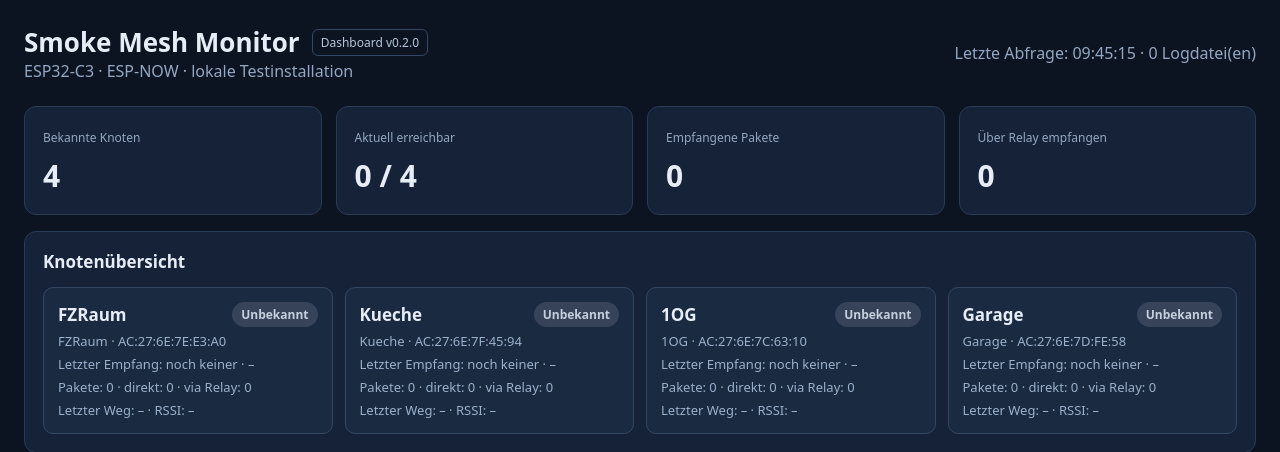
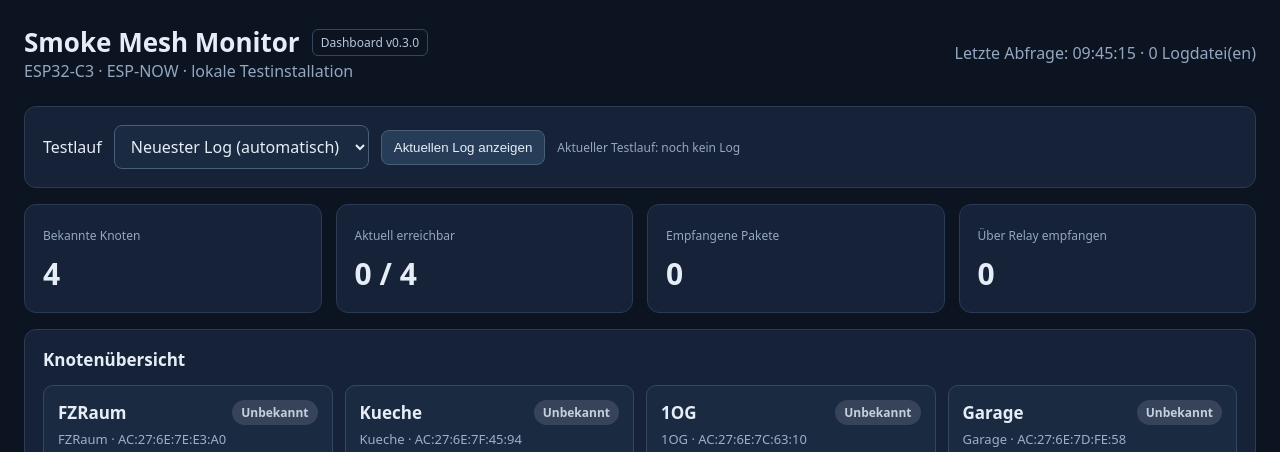
Before and after one commit to lexxi/smoke-listener-mesh, a Flask app: page / in a window 1280 px wide. Shown: the top 452 px of the page. Run offline with Flask 3, Linux system fonts and the light colour scheme; data that the repository does not hold is empty.

Commit message:
ui: add log-session selector and v0.3.0 dashboard version

```diff
--- a/web/templates/index.html
+++ b/web/templates/index.html
@@ -9,6 +9,10 @@
 header{display:flex;align-items:center;justify-content:space-between;flex-wrap:wrap;gap:16px;margin-bottom:24px}
 h1{font-size:26px;margin:0}h2{font-size:17px;margin:0 0 14px}
 small,.muted{color:#95a7c0}small{font-size:12px}
+.sessionbar{display:flex;align-items:center;gap:12px;flex-wrap:wrap}
+.sessionbar select{max-width:min(100%,460px);background:#1a2a40;border:1px solid #476077;border-radius:8px;color:#e6edf7;padding:9px 12px;font:inherit}
+.sessionbar button{background:#263c57;border:1px solid #476077;border-radius:8px;color:#e6edf7;padding:9px 12px;cursor:pointer}
+.sessionbar button:hover{background:#344b6c}
 .grid{display:grid;grid-template-columns:repeat(4,minmax(0,1fr));gap:14px}
 .panel{background:#152237;border:1px solid #2a3b54;border-radius:12px;padding:18px;margin-bottom:16px}
 .metric{font-size:30px;font-weight:700;margin-top:8px}.two{display:grid;grid-template-columns:1fr 1fr;gap:16px}
@@ -33,8 +37,14 @@ th{color:#b6c5d9;font-weight:600}
 </style>
 </head>
 <body>
-<header><div><div style="display:flex;align-items:center;gap:12px;flex-wrap:wrap"><h1>Smoke Mesh Monitor</h1><small style="border:1px solid #354760;border-radius:6px;padding:4px 8px;color:#b6c5d9">Dashboard v0.2.0</small></div><div class="muted">ESP32-C3 · ESP-NOW · lokale Testinstallation</div></div>
+<header><div><div style="display:flex;align-items:center;gap:12px;flex-wrap:wrap"><h1>Smoke Mesh Monitor</h1><small style="border:1px solid #354760;border-radius:6px;padding:4px 8px;color:#b6c5d9">Dashboard v0.3.0</small></div><div class="muted">ESP32-C3 · ESP-NOW · lokale Testinstallation</div></div>
 <div id="updated" class="muted">Lade Daten …</div></header>
+<section class="panel sessionbar" aria-label="Testlauf auswählen">
+<label for="session">Testlauf</label>
+<select id="session" aria-label="Testlauf"><option value="">Neuester Log (automatisch)</option></select>
+<button id="latest" type="button">Aktuellen Log anzeigen</button>
+<small id="session-note" class="muted">Die Statistiken beziehen sich auf einen Log.</small>
+</section>
 <section class="grid">
 <div class="panel"><small>Bekannte Knoten</small><div id="count" class="metric">–</div></div>
 <div class="panel"><small>Aktuell erreichbar</small><div id="online" class="metric">–</div></div>
@@ -54,6 +64,30 @@ th{color:#b6c5d9;font-weight:600}
 <div class="warn">Experimenteller Mesh-Monitor – keine zertifizierte Brandmeldeanlage. „Online“ bedeutet nur, dass kürzlich ein authentifiziertes Paket am Logger angekommen ist. RSSI gehört zum letzten Funk-Hop. Nicht als alleinige Alarmierung verwenden.</div>
 <script>
 const $ = id => document.getElementById(id);
+let selectedSession = "";
+$("session").addEventListener("change", e => {selectedSession=e.target.value;refresh();});
+$("latest").addEventListener("click", () => {selectedSession="";$("session").value="";refresh();});
+function updateSessions(data){
+ const control=$("session");
+ const previous=control.value;
+ const sessions=data.sessions||[];
+ const ids=sessions.map(s=>s.id);
+ const fingerprint=ids.join("\n");
+ if(control.dataset.fingerprint!==fingerprint){
+   clear(control);
+   const automatic=el("option","Neuester Log (automatisch)");automatic.value="";
+   control.appendChild(automatic);
+   sessions.forEach(s=>{
+     const o=el("option",s.label+(s.active?" · ausgewählt":""));
+     o.value=s.id;control.appendChild(o);
+   });
+   control.dataset.fingerprint=fingerprint;
+ }
+ control.value=selectedSession;
+ $("session-note").textContent=selectedSession
+  ? "Archivansicht: Status zeigt den zeitlichen Abstand zu heute."
+  : "Aktueller Testlauf: "+(sessions.find(s=>s.active)?.label||"noch kein Log");
+}
 function el(tag, text, cls) { const e=document.createElement(tag); if(text!==undefined && text!==null)e.textContent=String(text); if(cls)e.className=cls; return e; }
 function clear(parent) { parent.replaceChildren(); }
 function addCell(row, value) {row.appendChild(el("td", value===null || value===undefined ? "–" : value));}
@@ -70,6 +104,7 @@ function nodeCard(n) {
  return card;
 }
 function render(data){
+ updateSessions(data);
  $("updated").textContent="Letzte Abfrage: "+new Date().toLocaleTimeString("de-AT")+" · "+data.log_files+" Logdatei(en)";
  const nodes=data.nodes.filter(n=>n.role==="logger" || n.location!=="PC-Logger");
  $("count").textContent=nodes.length;
@@ -93,7 +128,7 @@ function render(data){
  clear($("events"));data.events.forEach(e=>{const tr=el("tr");[time(e.received_at),e.source,e.packet_type,e.relay,e.hops,e.rssi===null?"–":e.rssi+" dBm",e.seq].forEach(x=>addCell(tr,x));$("events").appendChild(tr);});
 }
 async function refresh(){
- try{const response=await fetch("/api/status",{cache:"no-store"});if(!response.ok)throw new Error("HTTP "+response.status);
+ try{const response=await fetch("/api/status"+(selectedSession?"?file="+encodeURIComponent(selectedSession):""),{cache:"no-store"});if(!response.ok)throw new Error("HTTP "+response.status);
  const data=await response.json();render(data);}
  catch(e){$("updated").textContent="Fehler beim Laden: "+e.message;}
 }
```
